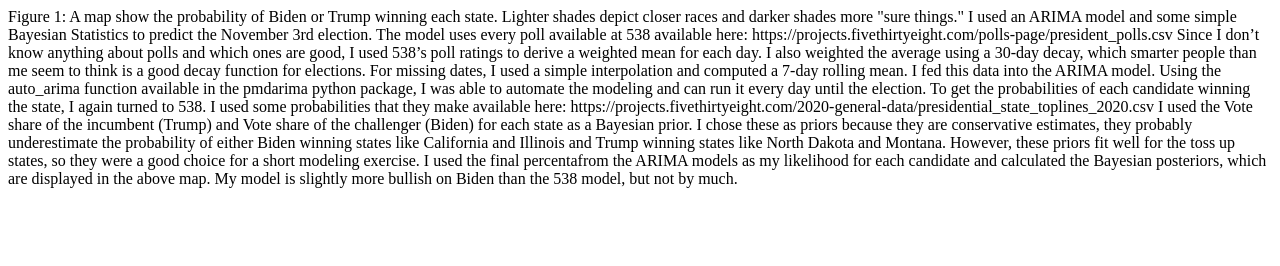
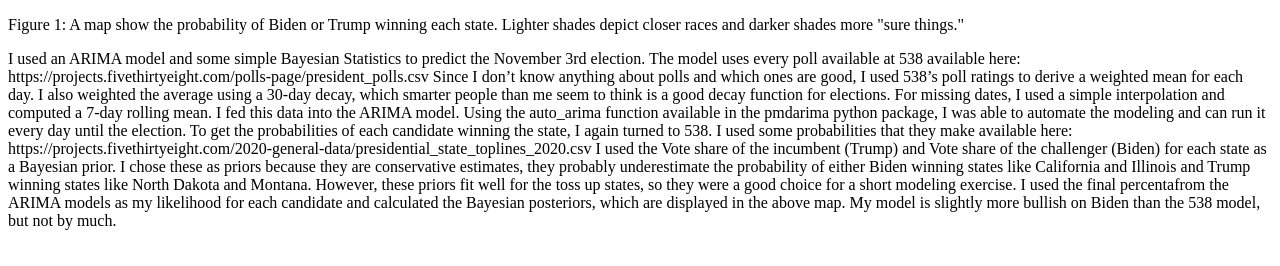
Before and after one commit to GISigh/2020_Election, a plain HTML site: page election.html in a window 1280 px wide. Drawn offline with Linux system fonts and the light colour scheme; a script that the page names is missing.

Commit message:
Update election.html

```diff
--- a/election.html
+++ b/election.html
@@ -80,9 +80,9 @@
           })();
         </script>
 
-    Figure 1: A map show the probability of Biden or Trump winning each state. Lighter shades depict closer races and darker shades more "sure things."
+    <p>Figure 1: A map show the probability of Biden or Trump winning each state. Lighter shades depict closer races and darker shades more "sure things."</p>
 
-I used an ARIMA model and some simple Bayesian Statistics to predict the November 3rd election. The model uses every poll available at 538 available here:
+<p>I used an ARIMA model and some simple Bayesian Statistics to predict the November 3rd election. The model uses every poll available at 538 available here:
 https://projects.fivethirtyeight.com/polls-page/president_polls.csv
 
 Since I don’t know anything about polls and which ones are good, I used 538’s poll ratings to derive a weighted mean for each day. I also weighted the average using a 30-day decay, which smarter people than me seem to think is a good decay function for elections. For missing dates, I used a simple interpolation and computed a 7-day rolling mean. I fed this data into the ARIMA model.
@@ -95,7 +95,7 @@ https://projects.fivethirtyeight.com/2020-general-data/presidential_state_toplin
 I used the Vote share of the incumbent (Trump) and Vote share of the challenger (Biden) for each state as a Bayesian prior. I chose these as priors because they are conservative estimates, they probably underestimate the probability of either Biden winning states like California and Illinois and Trump winning states like North Dakota and Montana. However, these priors fit well for the toss up states, so they were a good choice for a short modeling exercise. I used the final percentafrom the ARIMA models as my likelihood for each candidate and calculated the Bayesian posteriors, which are displayed in the above map.
 My model is slightly more bullish on Biden than the 538 model, but not by much.
 
-
+    </p>
   </body>
 
 </html>
```
